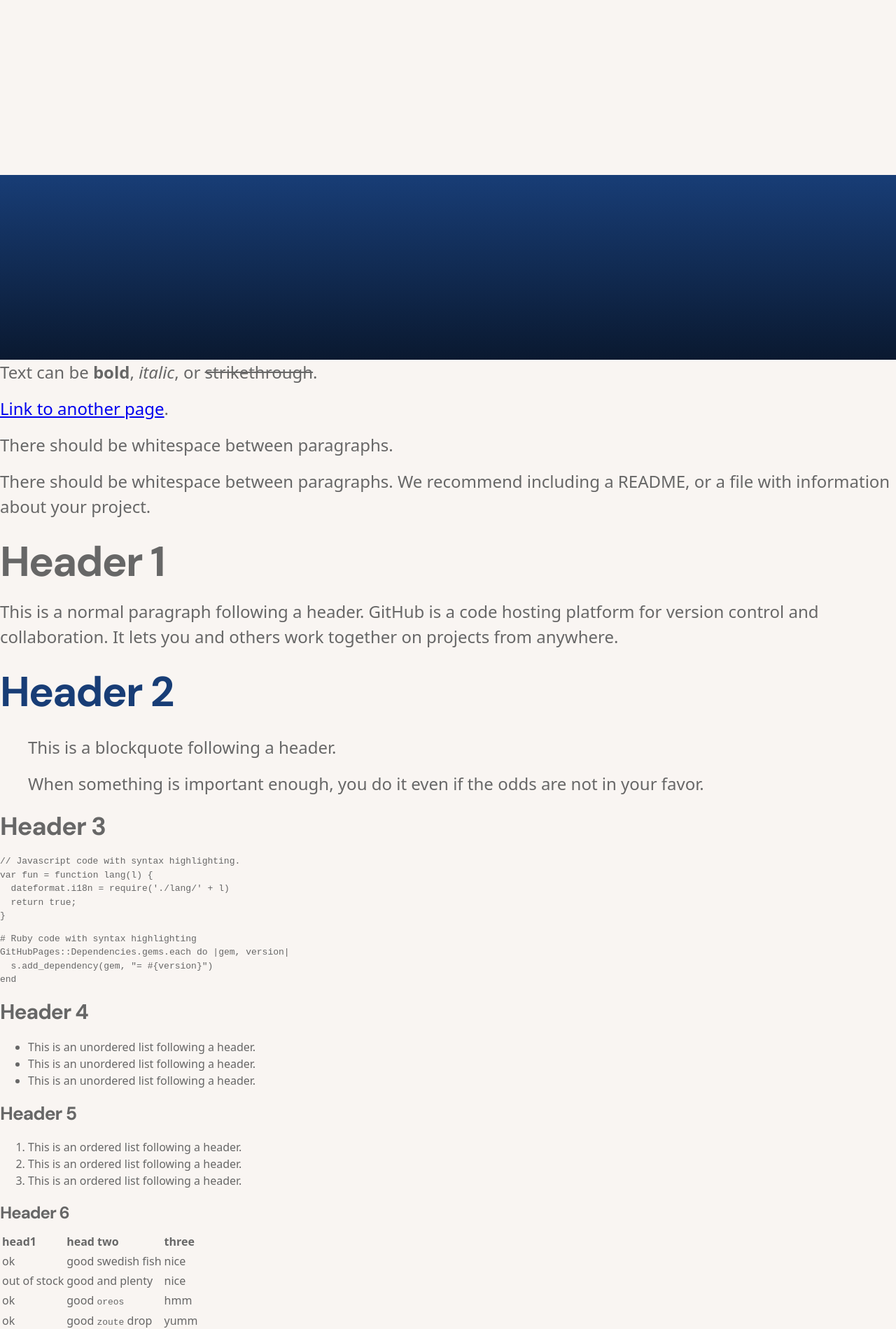
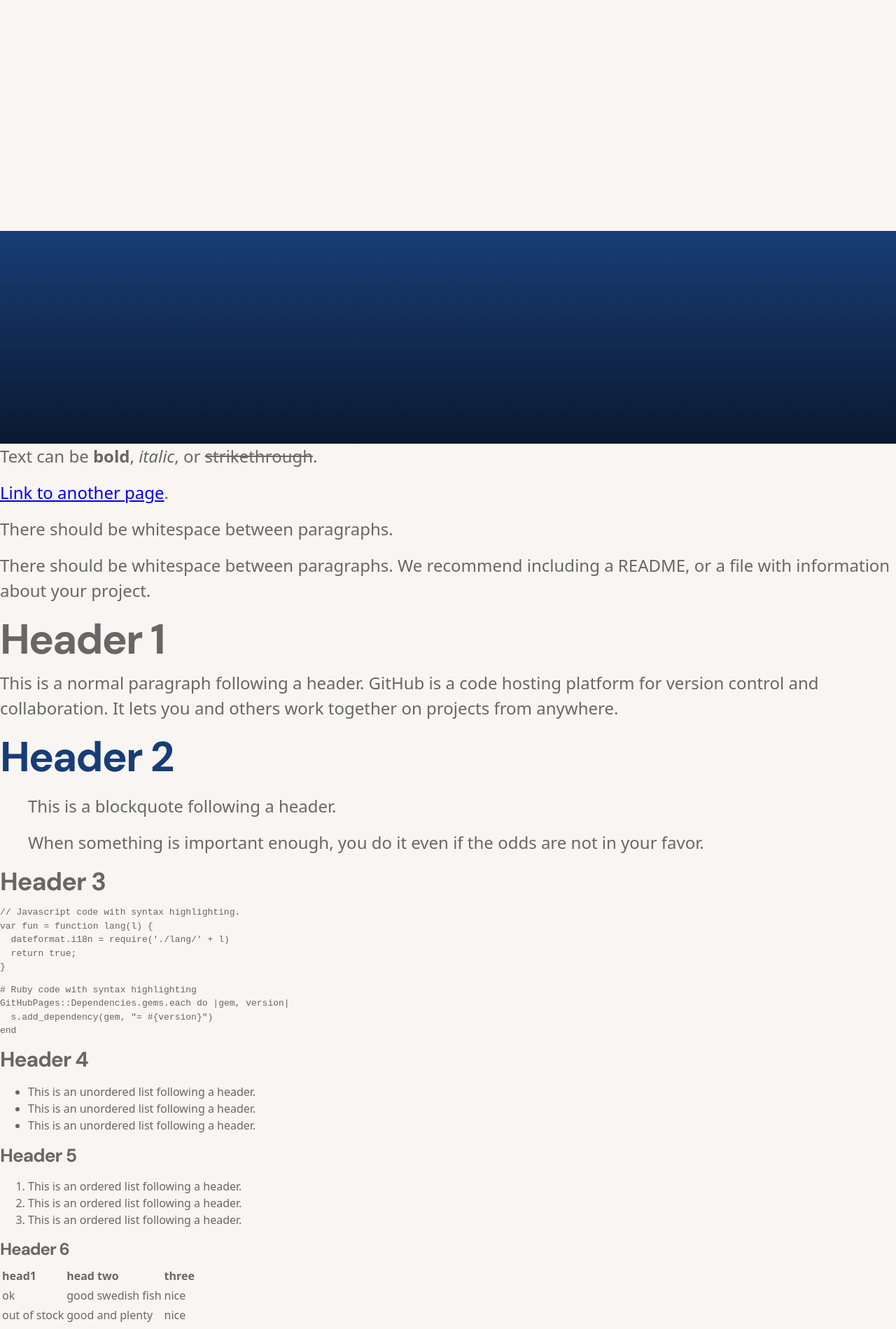
Before and after one commit to SS-NES/jekyll-theme-ss-nes, a Jekyll site: the page built from index.md, in a window 1280 px wide. Shown: the part 1238-3137 px from the top of the page at 70% size. Built offline with Jekyll 4.4.1, drawn with Linux system fonts in a browser that asks for light colours.

Commit message:
Optimise headings line height and margins
Also including `p.subtitle` as a dummy heading extending from `h3` element styles.

```diff
--- a/_sass/_base.scss
+++ b/_sass/_base.scss
@@ -13,8 +13,13 @@
 }
 
 h1, h2, h3, h4, h5, h6 {
+  margin: 0 0 $headings-margin-bottom;
   font-family: $headings-font-family;
-  margin: 0 0 $headings-margin-bottom;
+  font-style: $headings-font-style;
+  font-weight: $headings-font-weight;
+  line-height: $headings-line-height;
+  background-color: transparent;
+  color: $headings-color;
 }
 
 h1 {
@@ -58,6 +63,10 @@
   &:last-child {
     margin-bottom: 0;
   }
+
+  &.subtitle {
+    @extend h3;
+  }
 }
 
 .container {
--- a/_sass/_layout.scss
+++ b/_sass/_layout.scss
@@ -17,6 +17,12 @@
 // Sections
 section {
   padding: 7.5rem 0;
+
+  h2 {
+    &:last-child {
+      margin-bottom: $spacer * 3;
+    }
+  }
 
   &.hero {
     position: relative;
@@ -148,6 +154,10 @@
       color: $white;
     }
 
+    .container > header .subtitle {
+      margin-bottom: $spacer * 3;
+    }
+
     ul.tools {
       margin: 0;
       padding: 0;
```
